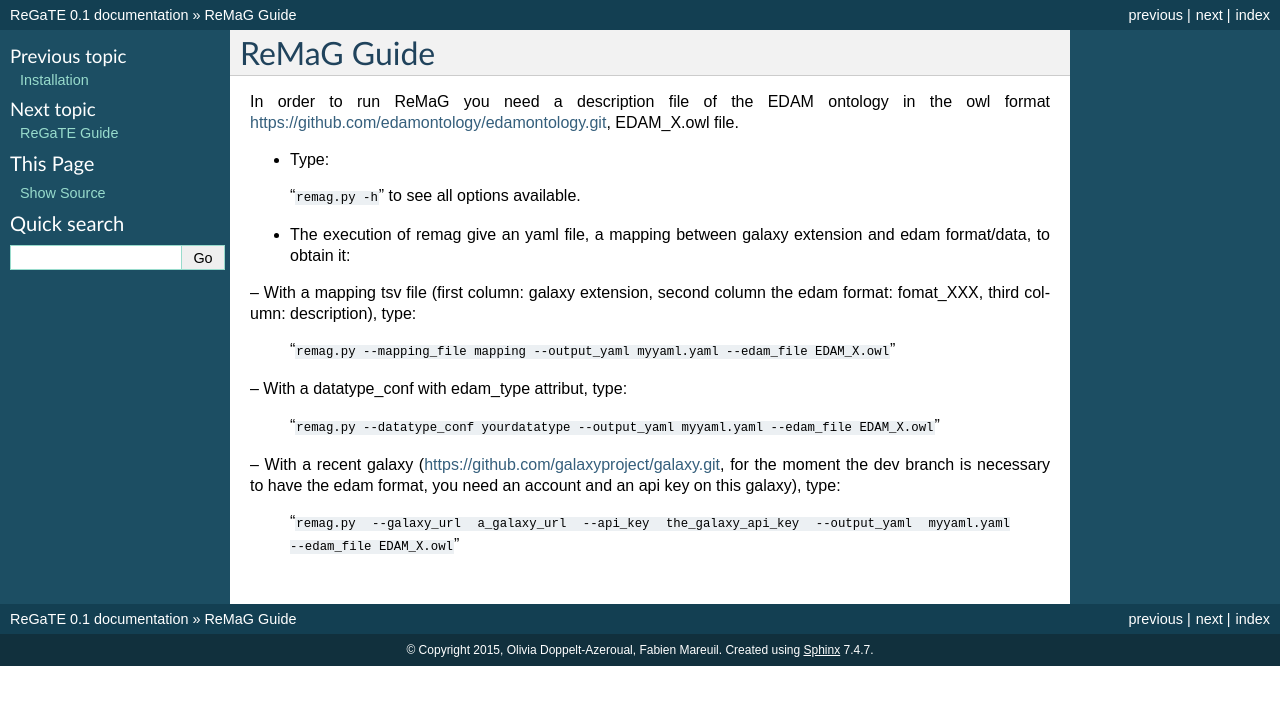
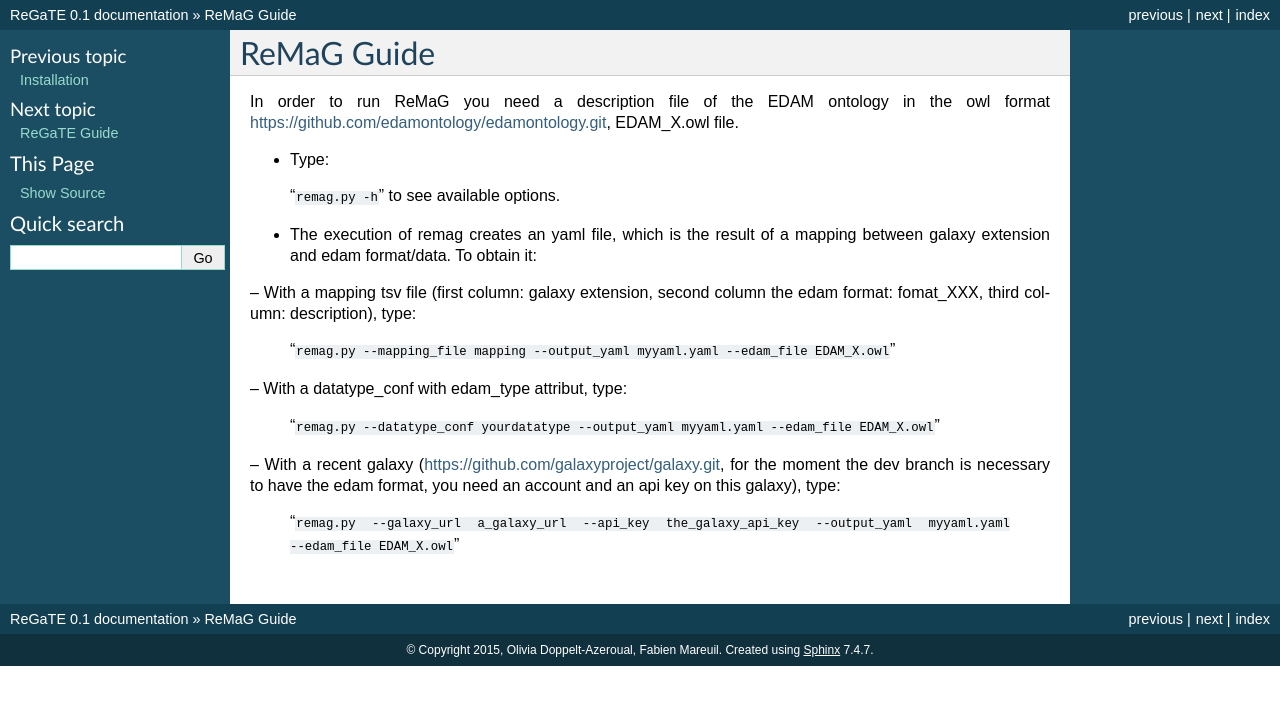
Before and after one commit to C3BI-pasteur-fr/ReGaTE, a Sphinx documentation site: the page built from doc/remag.rst, in a window 1280 px wide. Shown: the top 705 px of the page. Built offline with Sphinx 7.4.7, drawn with Linux system fonts in a browser that asks for light colours.

```diff
--- a/doc/import.rst
+++ b/doc/import.rst
@@ -12,12 +12,12 @@ Elixir Registry Importation
 ***************************
 
 
-Currently there is two way to import json:
+Currently there are two ways to import json:
 
 * with the command import2er.py
 
   "``import2er.py -h``"
-  to see all options available.
+  to see available optionse.
 
   "``import2er.py --login your_registry_login --json_dir directory_with_json_file``"
 
--- a/doc/regate.rst
+++ b/doc/regate.rst
@@ -12,12 +12,12 @@ ReGaTE Guide
 ************
 
 
-In order to run ReGaTE you need an account on a galaxy workbench with an API Key, see galaxy documentation if necessary (https://wiki.galaxyproject.org/Learn/API).
+In order to run ReGaTE you need an account on a galaxy workbench with an API Key (see galaxy documentation if necessary https://wiki.galaxyproject.org/Learn/API).
 
 * Type:
 
   "``regate.py -h``"
-  to see all options available.
+  to see available options.
 
 * Type:
 
--- a/doc/remag.rst
+++ b/doc/remag.rst
@@ -17,9 +17,9 @@ In order to run ReMaG you need a description file of the EDAM ontology in the ow
 * Type:
 
   "``remag.py -h``"
-  to see all options available.
+  to see available options.
 
-* The execution of remag give an yaml file, a mapping between galaxy extension and edam format/data, to obtain it:
+* The execution of remag creates an yaml file, which is the result of a mapping between galaxy extension and edam format/data. To obtain it:
 
 -- With a mapping tsv file (first column: galaxy extension, second column the edam format: fomat_XXX, third column: description), type:
 
```
Also changed, not shown: doc/installation.rst (+4 -4 lines).
